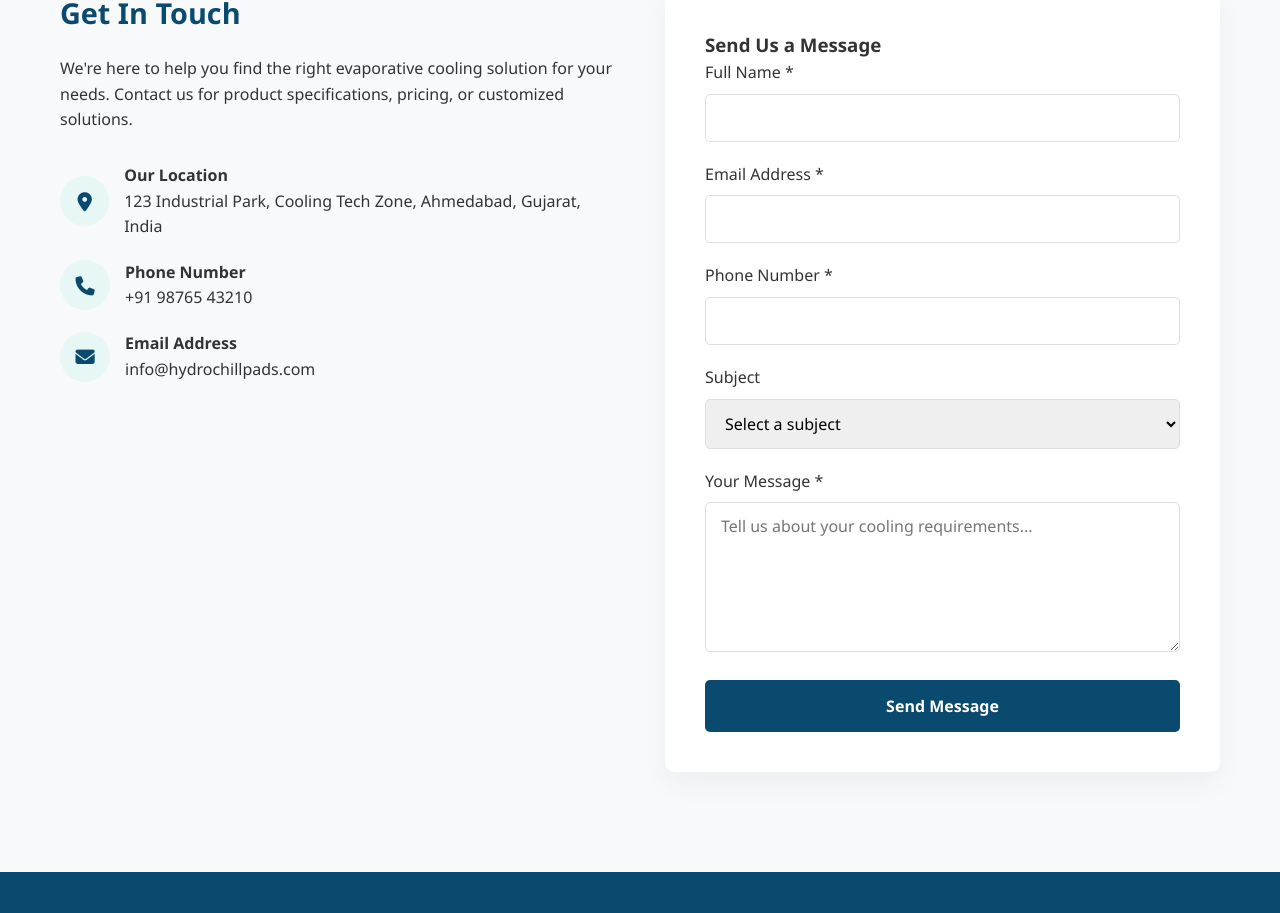
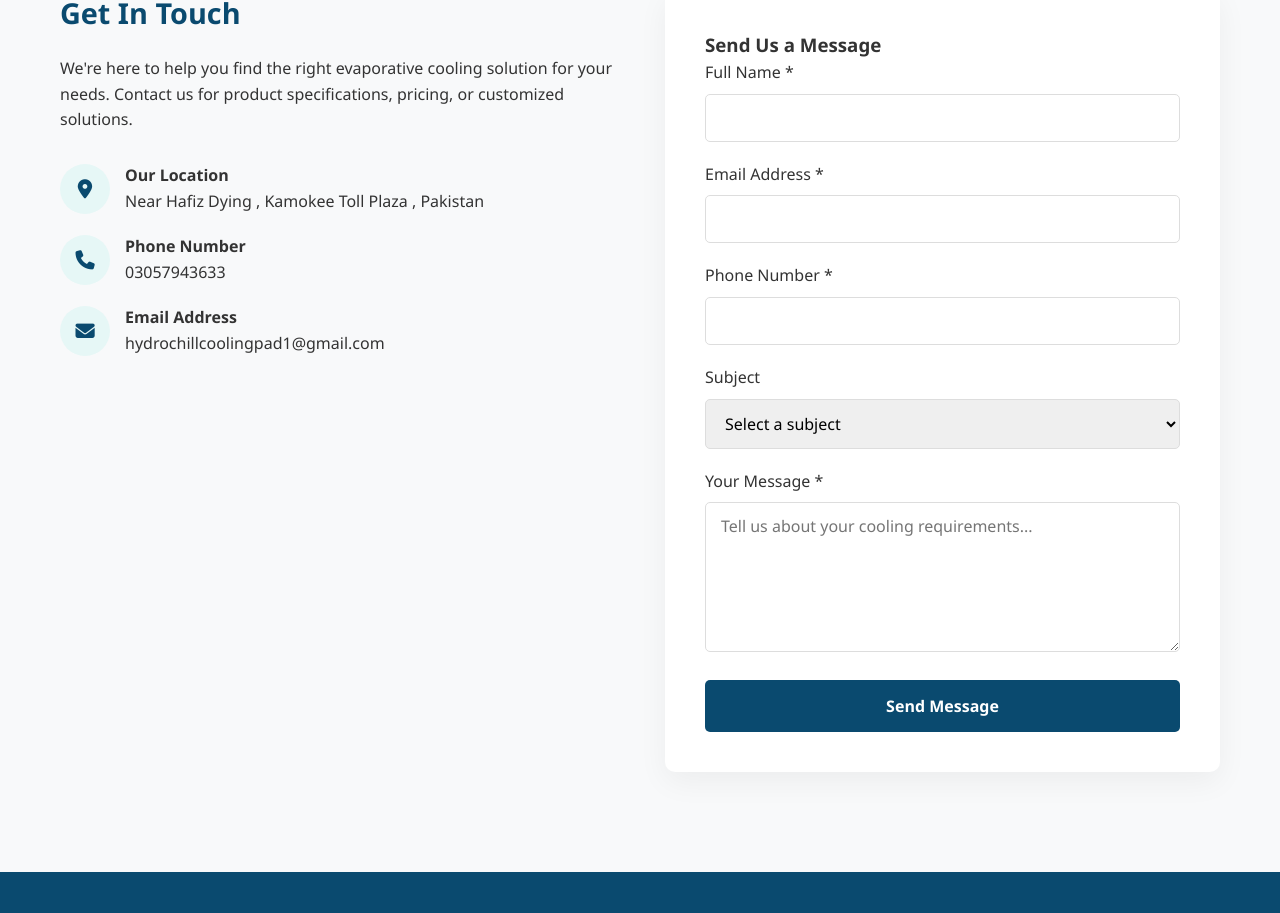
Before and after one commit to UP-dev-8656/hydrochill, a plain HTML site: page index.html in a window 1280 px wide. Shown: the part 2036-2949 px from the top of the page. Drawn offline with Linux system fonts and the light colour scheme.

Commit message:
Update index.html

```diff
--- a/index.html
+++ b/index.html
@@ -545,7 +545,7 @@
                             <i class="fas fa-map-marker-alt"></i>
                             <div>
                                 <h4>Our Location</h4>
-                                <p>123 Industrial Park, Cooling Tech Zone, Ahmedabad, Gujarat, India</p>
+                                <p>Near Hafiz Dying , Kamokee Toll Plaza , Pakistan</p>
                             </div>
                         </div>
 
@@ -553,7 +553,7 @@
                             <i class="fas fa-phone"></i>
                             <div>
                                 <h4>Phone Number</h4>
-                                <p>+91 98765 43210</p>
+                                <p>03057943633</p>
                             </div>
                         </div>
 
@@ -561,7 +561,7 @@
                             <i class="fas fa-envelope"></i>
                             <div>
                                 <h4>Email Address</h4>
-                                <p>info@hydrochillpads.com</p>
+                                <p>hydrochillcoolingpad1@gmail.com</p>
                             </div>
                         </div>
                     </div>
```
